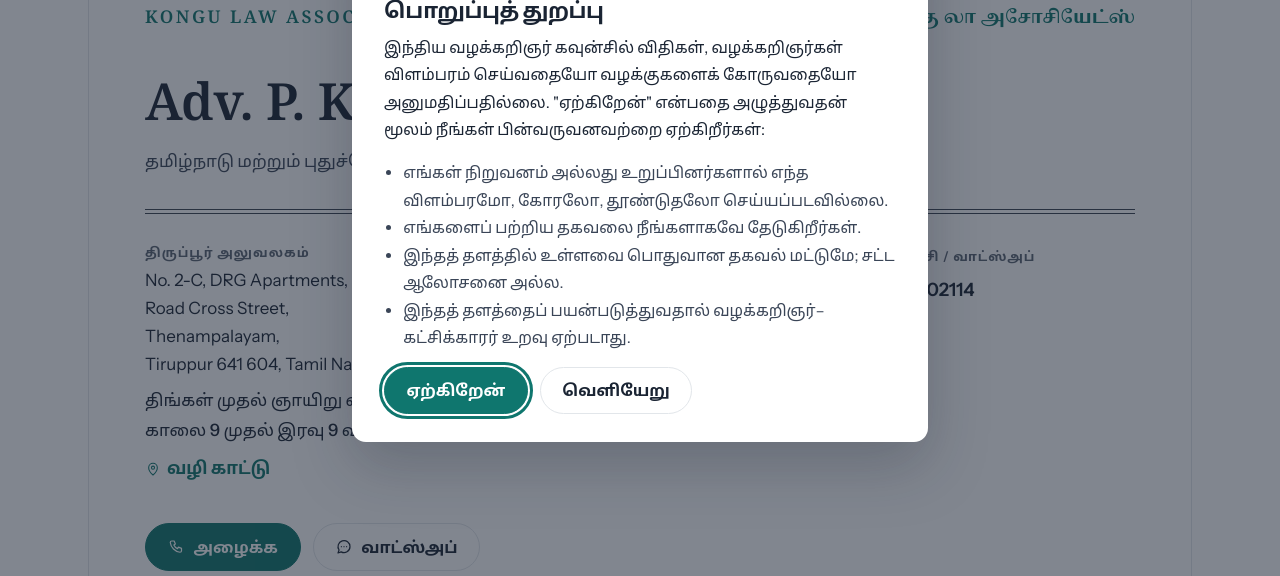
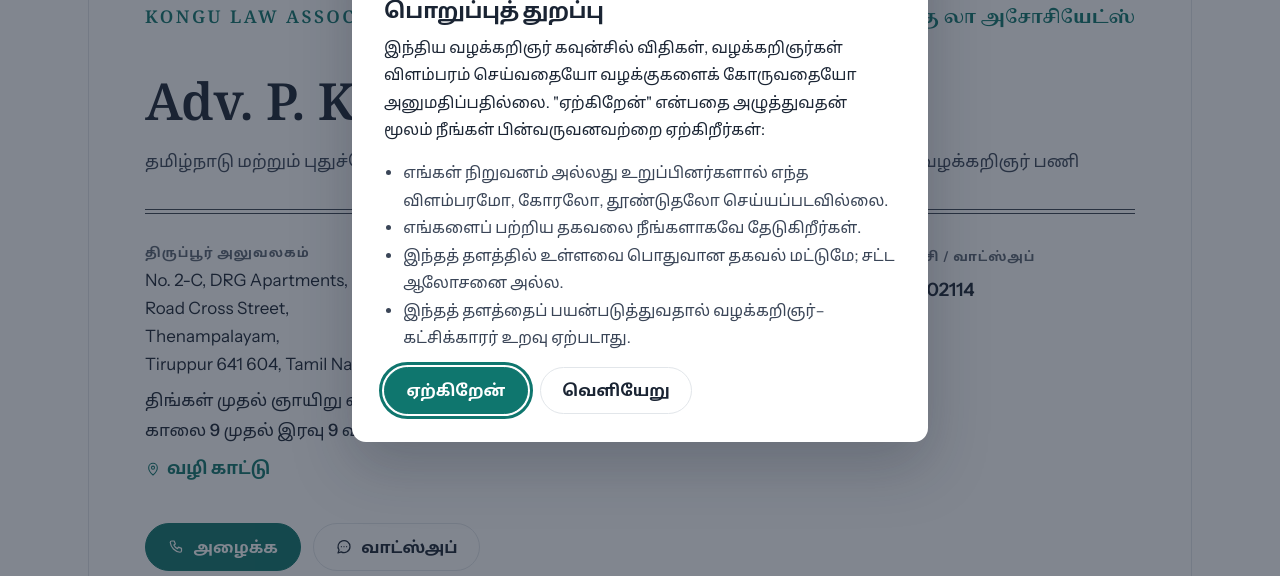
Before and after one commit to Arunachalamkalimuthu/nammakongu-law, an Astro site: page /ta in a window 1280 px wide. Shown: the part 224-800 px from the top of the page. Built offline with nearby package versions, Linux system fonts and the light colour scheme; Astro itself is replaced by a stand-in of ours.

Commit message:
Practising since 1992

```diff
--- a/src/components/Letterhead.astro
+++ b/src/components/Letterhead.astro
@@ -63,8 +63,8 @@ const offices = [
     <p class="lh-enrol">
       {
         ta
-          ? `தமிழ்நாடு மற்றும் புதுச்சேரி வழக்கறிஞர் கவுன்சில் பதிவு எண் ${lead.enrolment}`
-          : `Enrolled with the Bar Council of Tamil Nadu and Puducherry, ${lead.enrolment}`
+          ? `தமிழ்நாடு மற்றும் புதுச்சேரி வழக்கறிஞர் கவுன்சில் பதிவு எண் ${lead.enrolment} · ${lead.enrolledYear} முதல் வழக்கறிஞர் பணி`
+          : `Enrolled with the Bar Council of Tamil Nadu and Puducherry, ${lead.enrolment} · Practising since ${lead.enrolledYear}`
       }
     </p>
 
--- a/src/site.config.ts
+++ b/src/site.config.ts
@@ -224,7 +224,7 @@ export const advocates: Advocate[] = [
     nameTa: '[initial]. காளிமுத்து',
     role: 'Founding advocate',
     enrolment: '[Enrolment no.]',
-    enrolledYear: '[Year]',
+    enrolledYear: '1992', // practising since 1992
     qualifications: ['B.L.'],
     courts: ['[Principal District Court, Tiruppur]', 'Madras High Court'],
     // [confirm] all six areas while he is the only advocate
```
